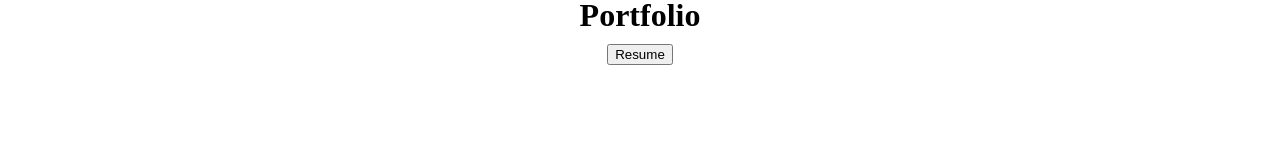
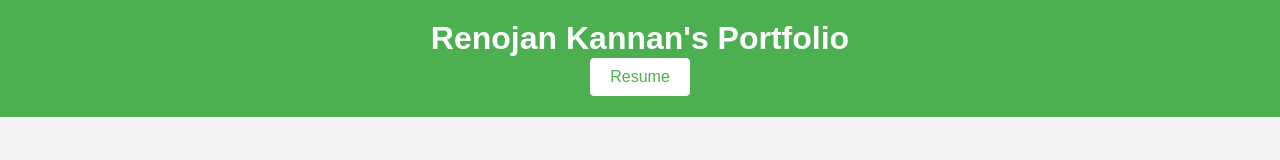
Before and after one commit to Reno0213/portfolio, a plain HTML site: page public/index.html in a window 1280 px wide. Drawn offline with Linux system fonts and the light colour scheme.

Commit message:
home page styling and resume homebutton improvements

```diff
--- a/public/index.html
+++ b/public/index.html
@@ -8,7 +8,7 @@
     <body>
         <div class="header">
             <header>
-                <h1> Portfolio </h1>
+                <h1> Renojan Kannan's Portfolio </h1>
                 <a href="resume.html"> <button>Resume</button></a>
             </header>
     </body>
--- a/public/main.css
+++ b/public/main.css
@@ -1,4 +1,33 @@
-.header{
-    line-height: 15px;
-    text-align:center
+body {
+    font-family: Arial, sans-serif;
+    margin: 0;
+    padding: 0;
+    background-color: #f4f4f4;
+    color: #333;
 }
+
+.header {
+    background-color: #4CAF50;
+    color: white;
+    padding: 20px 0;
+    text-align: center;
+}
+
+.header h1 {
+    margin: 0;
+    font-size: 2em;
+}
+
+.header a {
+    text-decoration: none;
+}
+
+.header button {
+    background-color: white;
+    color: #4CAF50;
+    border: 1px solid #4CAF50;
+    padding: 10px 20px;
+    font-size: 1em;
+    cursor: pointer;
+    border-radius: 5px;
+}
```
Also changed, not shown: public/resume.css (+5 -3 lines), public/resume.html (+4 -3 lines).
